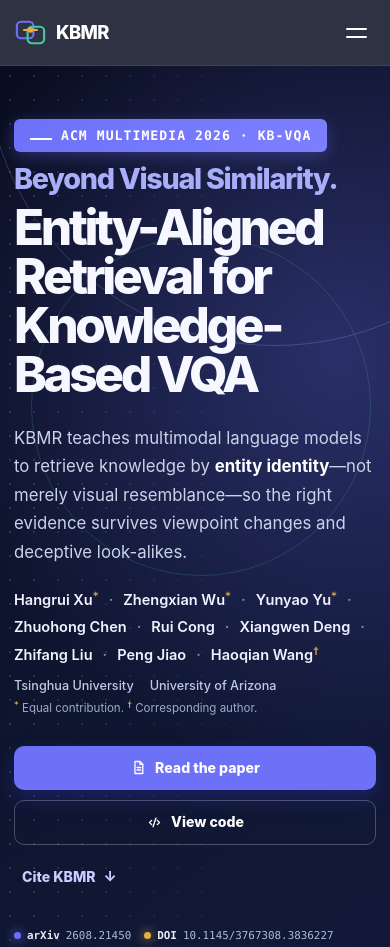
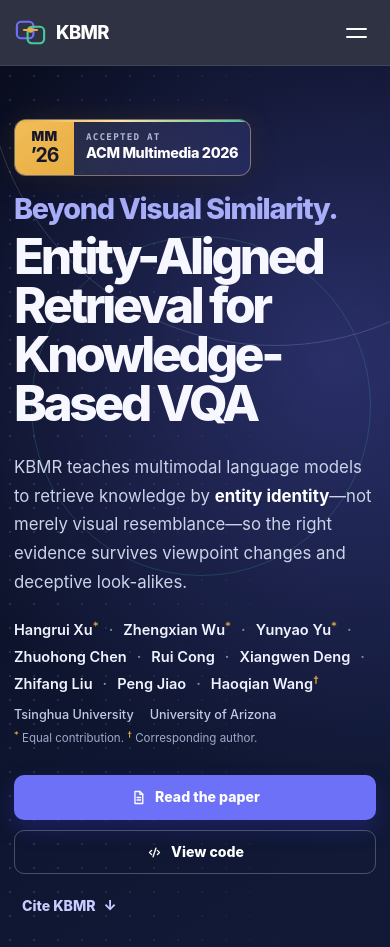
Before and after one commit to realHarryX/realHarryX.github.io, a plain HTML site: page KBMR/index.html in a window 390 px wide. Shown: the top 947 px of the page. Drawn offline with Linux system fonts and the light colour scheme.

Commit message:
Update website changes

```diff
--- a/KBMR/assets/site.css
+++ b/KBMR/assets/site.css
@@ -144,7 +144,15 @@ code, pre { font-family: var(--font-mono); }
 
 .eyebrow { display: flex; align-items: center; gap: 9px; margin: 0 0 13px; color: var(--iris-dark); font-family: var(--font-mono); font-size: 0.72rem; font-weight: 750; letter-spacing: 0.1em; line-height: 1.3; text-transform: uppercase; }
 .eyebrow span { display: inline-block; width: 22px; height: 2px; background: currentColor; }
-.eyebrow-light { display: inline-block; padding: 8px 16px; background: linear-gradient(135deg, var(--iris) 0%, #7c80ff 100%); color: #fff; font-size: 0.82rem; font-weight: 800; border-radius: 6px; box-shadow: 0 4px 15px rgb(109 113 248 / 0.3); letter-spacing: 0.08em; }
+
+.venue-badge { position: relative; display: inline-flex; align-items: stretch; max-width: 100%; margin-bottom: 22px; overflow: hidden; border: 1px solid rgb(255 226 164 / 0.38); border-radius: 12px; background: linear-gradient(110deg, rgb(255 255 255 / 0.12), rgb(109 113 248 / 0.14)); box-shadow: 0 10px 30px rgb(0 0 0 / 0.2), 0 0 30px rgb(231 173 66 / 0.1); backdrop-filter: blur(10px); }
+.venue-badge::after { position: absolute; top: 0; right: 0; left: 0; height: 2px; background: linear-gradient(90deg, var(--gold), #ffe2a4 45%, var(--mint)); content: ""; }
+.venue-monogram { display: flex; flex-direction: column; align-items: center; justify-content: center; min-width: 67px; padding: 10px 13px 9px; background: linear-gradient(145deg, #f2bd58, var(--gold)); color: #17172b; font-family: var(--font-display); font-size: 0.83rem; font-weight: 900; letter-spacing: 0.02em; line-height: 1; }
+.venue-monogram b { margin-top: 3px; font-size: 1.22rem; letter-spacing: -0.06em; }
+.venue-copy { display: flex; min-width: 0; flex-direction: column; justify-content: center; padding: 9px 16px 10px; }
+.venue-copy small { color: #aeb9d5; font-family: var(--font-mono); font-size: 0.58rem; font-weight: 750; letter-spacing: 0.13em; line-height: 1.35; text-transform: uppercase; }
+.venue-copy strong { color: #fff; font-family: var(--font-display); font-size: clamp(0.95rem, 1.35vw, 1.12rem); font-weight: 850; letter-spacing: -0.025em; line-height: 1.35; white-space: nowrap; }
+.venue-track { align-self: center; margin-right: 12px; padding: 5px 8px; border: 1px solid rgb(70 200 155 / 0.42); border-radius: 999px; background: rgb(70 200 155 / 0.1); color: #8be2c4; font-family: var(--font-mono); font-size: 0.57rem; font-weight: 800; letter-spacing: 0.08em; text-transform: uppercase; }
 
 h1, h2, h3, p { margin-top: 0; }
 h1, h2, h3 { text-wrap: balance; }
@@ -412,6 +420,11 @@ tbody .best-row th { background: #eeeeff; }
 @media (max-width: 580px) {
   :root { --shell: min(100% - 28px, 1216px); }
   .hero { padding-top: 53px; }
+  .venue-badge { margin-bottom: 19px; }
+  .venue-monogram { min-width: 59px; padding-inline: 10px; }
+  .venue-copy { padding-inline: 12px; }
+  .venue-copy strong { font-size: 0.9rem; white-space: normal; }
+  .venue-track { display: none; }
   h1 { font-size: clamp(2.52rem, 12.7vw, 3.5rem); }
   .hero-actions { align-items: stretch; }
   .button { flex: 1 1 100%; }
--- a/KBMR/index.html
+++ b/KBMR/index.html
@@ -7,8 +7,8 @@
   <title>KBMR | Entity-Aligned Retrieval for Knowledge-Based VQA</title>
   <meta name="description" content="KBMR is an MLLM-based image retriever that aligns knowledge-based visual question answering with entity identity rather than surface appearance.">
   <link rel="canonical" href="https://realharryx.github.io/KBMR/">
-  <link rel="icon" href="/KBMR/assets/favicon.svg" type="image/svg+xml">
-  <link rel="stylesheet" href="/KBMR/assets/site.css">
+  <link rel="icon" href="assets/favicon.svg" type="image/svg+xml">
+  <link rel="stylesheet" href="assets/site.css">
   <noscript><style>.reveal { opacity: 1 !important; transform: none !important; }</style></noscript>
 
   <meta property="og:type" content="website">
@@ -117,7 +117,14 @@
       <div class="hero-orbit hero-orbit-two" aria-hidden="true"></div>
       <div class="shell hero-grid">
         <div class="hero-copy reveal">
-          <p class="eyebrow eyebrow-light"><span></span> ACM Multimedia 2026 · KB-VQA</p>
+          <div class="venue-badge" aria-label="Accepted at ACM Multimedia 2026">
+            <span class="venue-monogram" aria-hidden="true">MM<b>’26</b></span>
+            <span class="venue-copy">
+              <small>Accepted at</small>
+              <strong>ACM Multimedia 2026</strong>
+            </span>
+            <span class="venue-track">KB-VQA</span>
+          </div>
           <h1 id="hero-title">
             <span>Beyond Visual Similarity.</span>
             Entity-Aligned Retrieval for Knowledge-Based VQA
@@ -160,7 +167,7 @@
               <p>appearance ≠ identity</p>
             </div>
             <div class="hero-image-wrap">
-              <img src="/KBMR/assets/motivation.png" width="900" height="850" fetchpriority="high" alt="Comparison of EVA-CLIP and KBMR retrieval for a hotel image: visual similarity leads to a wrong entity, while entity-aware retrieval finds Strategic Hotels and Resorts.">
+              <img src="assets/motivation.png" width="900" height="850" fetchpriority="high" alt="Comparison of EVA-CLIP and KBMR retrieval for a hotel image: visual similarity leads to a wrong entity, while entity-aware retrieval finds Strategic Hotels and Resorts.">
             </div>
           </div>
           <figcaption>
@@ -255,7 +262,7 @@
               <p>KBMR · training pipeline</p>
             </div>
             <section class="method-image-wrap" aria-label="KBMR method diagram">
-              <img src="/KBMR/assets/method.png" width="1740" height="800" loading="lazy" decoding="async" alt="KBMR pipeline showing a trainable MLLM retriever and continuous semantic distillation on the left, and EVA-CLIP candidate mining, semantic discrimination, filtering, and hard-negative sampling on the right.">
+              <img src="assets/method.png" width="1740" height="800" loading="lazy" decoding="async" alt="KBMR pipeline showing a trainable MLLM retriever and continuous semantic distillation on the left, and EVA-CLIP candidate mining, semantic discrimination, filtering, and hard-negative sampling on the right.">
             </section>
           </div>
           <figcaption>
@@ -368,7 +375,7 @@
           </div>
           <figure class="rank-figure">
             <a href="https://arxiv.org/pdf/2608.21450" aria-label="Open the KBMR paper containing the full qualitative analysis">
-              <img src="/KBMR/assets/figure-corvus.png" width="900" height="730" loading="lazy" decoding="async" alt="Qualitative retrieval comparison for a Corvus albicollis query. EVA-CLIP ranks the correct entity fifth, while KBMR retrieves it at rank one.">
+              <img src="assets/figure-corvus.png" width="900" height="730" loading="lazy" decoding="async" alt="Qualitative retrieval comparison for a Corvus albicollis query. EVA-CLIP ranks the correct entity fifth, while KBMR retrieves it at rank one.">
             </a>
             <figcaption>
               <span>Figure 4</span>
@@ -522,6 +529,6 @@
   </footer>
 
   <nav class="back-to-top-nav" aria-label="Page actions"><a class="back-to-top" href="#top" aria-label="Back to top" data-back-to-top><span aria-hidden="true">↑</span></a></nav>
-  <script src="/KBMR/assets/site.js" defer></script>
+  <script src="assets/site.js" defer></script>
 </body>
 </html>
```
